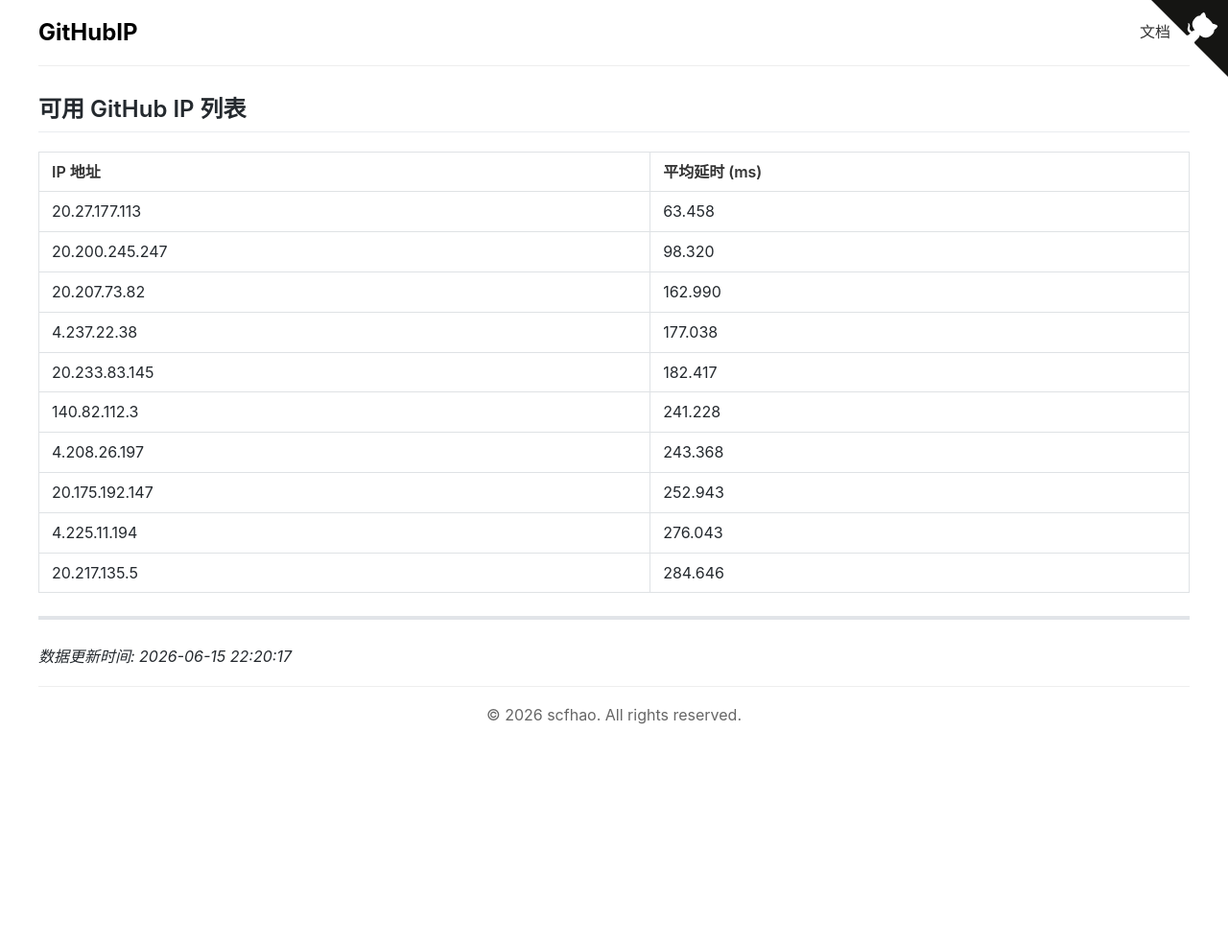
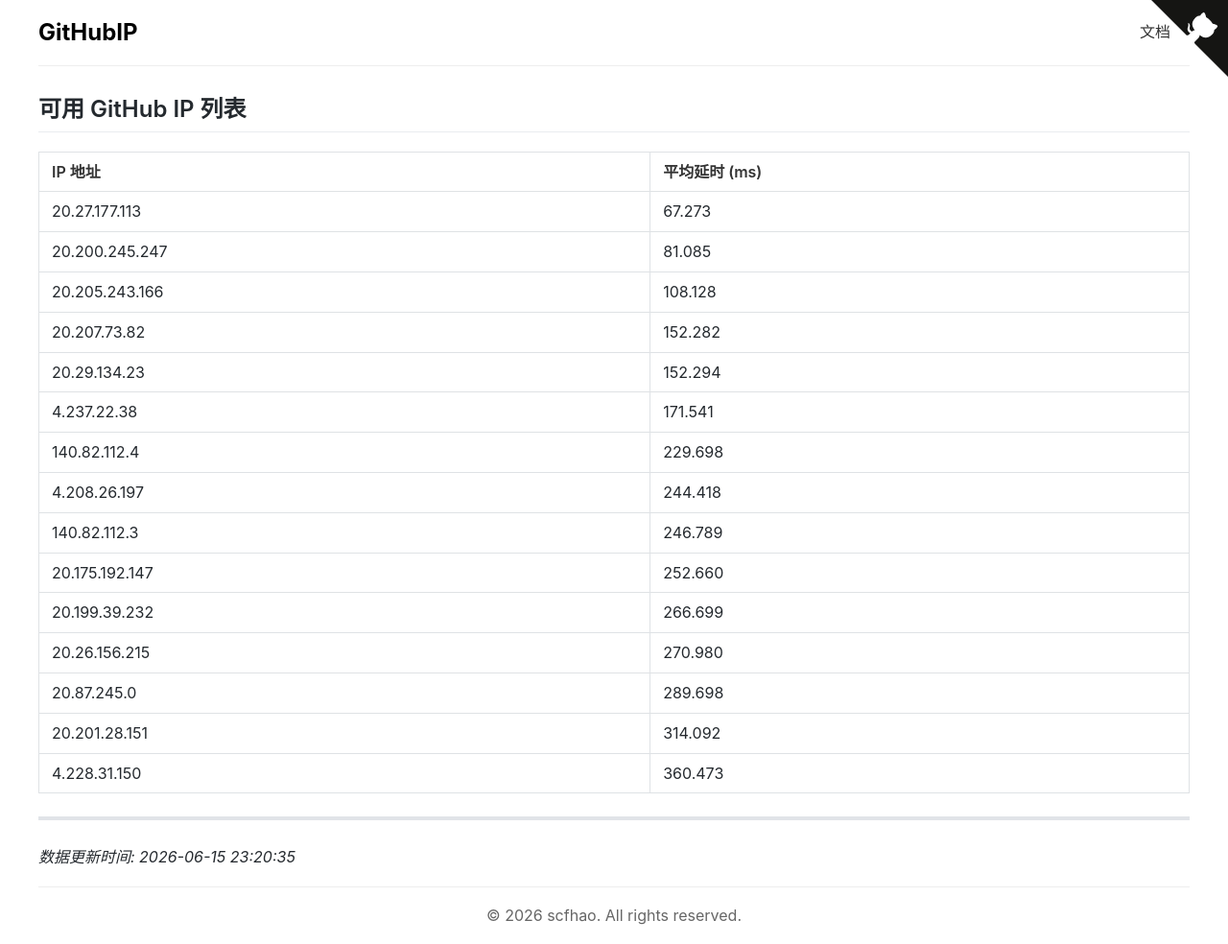
Before and after one commit to scfhao/GitHubIP, a Jekyll site: the page built from index.md, in a window 1280 px wide. Shown: the whole page at 96% size. Built offline with Jekyll 4.4.1, drawn with Linux system fonts in a browser that asks for light colours; before the commit the page ends 900 px from its top, so only the background shows below that.

Commit message:
自动脚本执行 - 2026-06-15 23:20:36

```diff
--- a/index.md
+++ b/index.md
@@ -1,24 +1,29 @@
 ---
 layout: home
 title: GitHub IP 列表
-date: 2026-06-15 22:20:17
+date: 2026-06-15 23:20:35
 ---
 
 ## 可用 GitHub IP 列表
 
 | IP 地址 | 平均延时 (ms) |
 |---------|--------------|
-| 20.27.177.113 | 63.458 |
-| 20.200.245.247 | 98.320 |
-| 20.207.73.82 | 162.990 |
-| 4.237.22.38 | 177.038 |
-| 20.233.83.145 | 182.417 |
-| 140.82.112.3 | 241.228 |
-| 4.208.26.197 | 243.368 |
-| 20.175.192.147 | 252.943 |
-| 4.225.11.194 | 276.043 |
-| 20.217.135.5 | 284.646 |
+| 20.27.177.113 | 67.273 |
+| 20.200.245.247 | 81.085 |
+| 20.205.243.166 | 108.128 |
+| 20.207.73.82 | 152.282 |
+| 20.29.134.23 | 152.294 |
+| 4.237.22.38 | 171.541 |
+| 140.82.112.4 | 229.698 |
+| 4.208.26.197 | 244.418 |
+| 140.82.112.3 | 246.789 |
+| 20.175.192.147 | 252.660 |
+| 20.199.39.232 | 266.699 |
+| 20.26.156.215 | 270.980 |
+| 20.87.245.0 | 289.698 |
+| 20.201.28.151 | 314.092 |
+| 4.228.31.150 | 360.473 |
 
 ---
 
-*数据更新时间: 2026-06-15 22:20:17*
+*数据更新时间: 2026-06-15 23:20:35*
```
